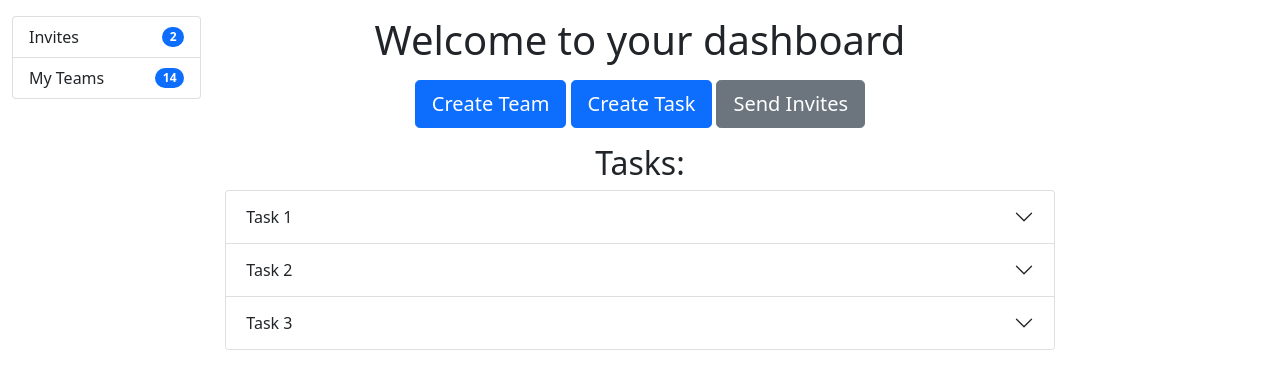
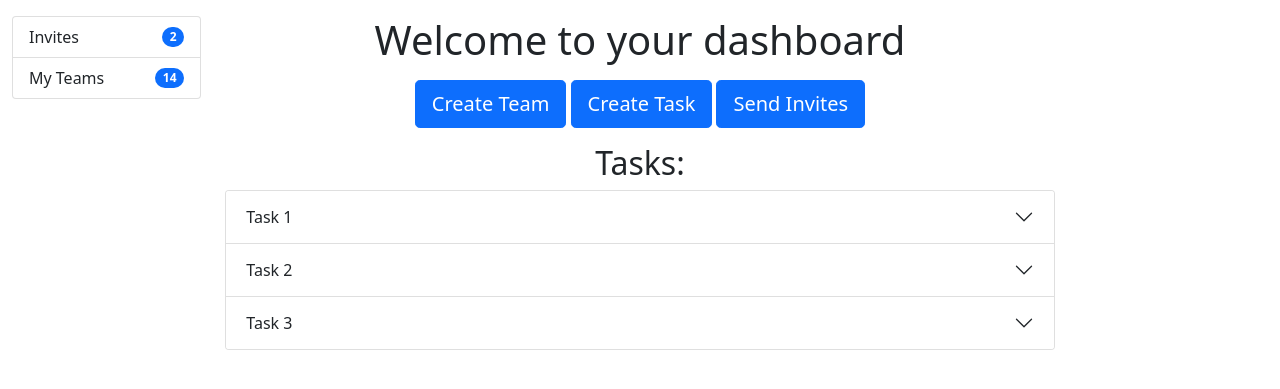
Before and after one commit to yohannpirbay/Magpie, a Django app: template tasks/templates/dashboard.html in a window 1280 px wide. Shown: the part 56-445 px from the top of the page. Run offline with Django 4.2, Linux system fonts and the light colour scheme; the template is opened without the code that fills it, so the values that code supplies are empty; some libraries are stand-ins or nearby versions.

Commit message:
blue button

```diff
--- a/tasks/templates/dashboard.html
+++ b/tasks/templates/dashboard.html
@@ -43,7 +43,7 @@
           <div class="btn-group-lg">
             <a href='{% url 'create_team' %}' class="btn btn-lg btn-primary">Create Team</a>
             <a href='#' class="btn btn-lg btn-primary">Create Task</a>
-            <a href="{% url 'send_invitation' user_id=user.id %}" class="btn btn-lg btn-secondary">
+            <a href="{% url 'send_invitation' user_id=user.id %}" class="btn btn-lg btn-primary">
               Send Invites
             </a>
           </p>
```
